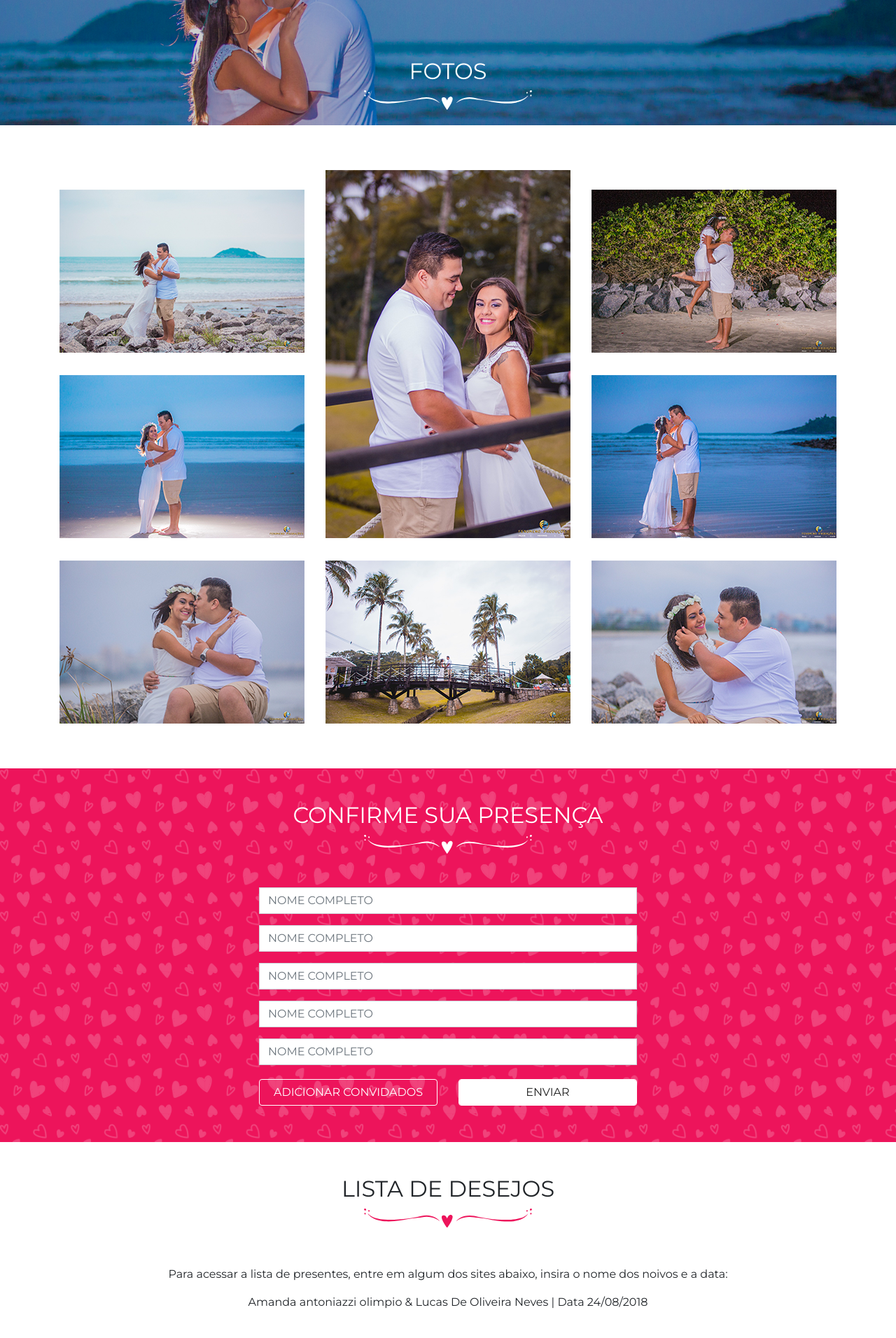
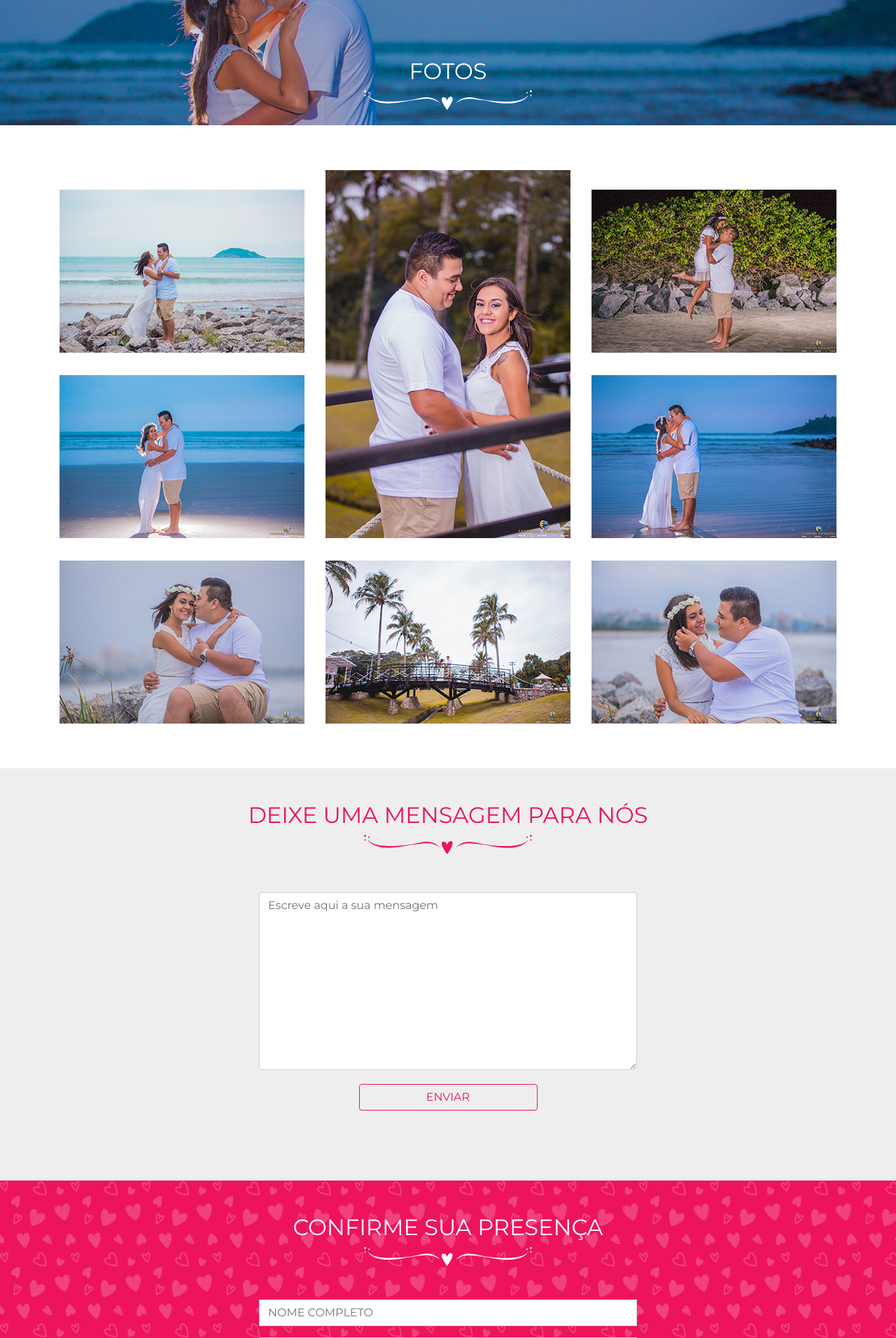
Before and after one commit to gustahenry/lucas, a PHP site: page /?msgs=1 in a window 1280 px wide. Shown: the part 1720-3632 px from the top of the page at 70% size. Run offline with PHP 8.4, Linux system fonts and the light colour scheme; data that the repository does not hold is empty; some libraries are stand-ins or nearby versions.

Commit message:
inclusao de mensagens

```diff
--- a/assets/css/custom.css
+++ b/assets/css/custom.css
@@ -40,6 +39,13 @@ body{
     background-attachment: ;
     background-size: cover;
     color:#fff;
+}
+.mensagem{
+	color: #ed145b;
+	background-color: #eee;
+}
+.text-custom{
+	color: #ed145b;
 }
 .presenca{
 	color: #fff;
--- a/database.php
+++ b/database.php
@@ -4,8 +4,8 @@ $host = 'mysql.hostinger.com.br';
 $user = 'u805018327_prese';
 $pass = '10019266';
 $db   = 'u805018327_prese';
+
 /*
-
 $host = 'localhost';
 $user = 'root';
 $pass = '10019266';
--- a/index.php
+++ b/index.php
@@ -17,6 +17,9 @@
           </li>
           <li class="nav-item active">
             <a class="nav-link" href="#fotos">FOTOS</a>
+          </li>
+          <li class="nav-item active">
+            <a class="nav-link" href="#mensagem">MENSAGEM</a>
           </li>
           <li class="nav-item active">
             <a class="nav-link" href="#presenca">CONFIRMAR PRESENÇA</a>
@@ -179,7 +182,78 @@
   </div>
 </div>
 
-<div class="presenca mt-5 py-5" id="presenca">
+<div class="mensagem mt-5 py-5" id="mensagem">
+    <div class="text-center pb-5">
+      <h2>DEIXE UMA MENSAGEM PARA NÓS</h2>
+      <svg version="1.1" id="Layer_1" xmlns="http://www.w3.org/2000/svg" xmlns:xlink="http://www.w3.org/1999/xlink" x="0px" y="0px"
+   viewBox="0 0 470.9 54.2" style="enable-background:new 0 0 470.9 54.2; width: 15rem;" xml:space="preserve">
+<style type="text/css">
+  .st0{fill:#ed145b;}
+</style>
+<g>
+  <path class="st0" d="M248.2,21.4c-0.2-0.7-0.6-1.4-1.1-2c-0.6-0.6-1.2-0.9-1.8-1.2c-1.2-0.6-2.8-0.8-4.1-0.4
+    c-2.6,0.8-4.1,2.7-5.4,4.4c-1.2,1.8-2.2,3.8-2.9,5.8c-0.6-1.9-1.6-3.8-3-5.4c-1.3-1.6-3.3-3.1-5.8-3.3c-1.2-0.1-2.4,0.1-3.6,0.5
+    c-0.7,0.2-1.4,0.8-1.9,1.4c-0.5,0.7-0.7,1.4-0.8,2.1c-0.3,2.7,0.4,4.7,1,6.8c1.4,4,3.4,7.6,5.4,11.2c2.1,3.5,4.3,6.9,6.7,10.3
+    l2,2.8l2-2.8c2.6-3.5,4.8-7.1,7-10.8c2.1-3.8,4.1-7.6,5.4-11.9C248.2,26.5,248.8,24.2,248.2,21.4z"/>
+  <g>
+    <g>
+      <path class="st0" d="M211.6,34.8c-3.5-2.6-7.3-4.7-11.2-6.4c-3.9-1.7-8-3-12.2-3.8c-4.2-0.9-8.4-1.3-12.6-1.3
+        c-4.2-0.1-8.4,0.5-12.8,1c-4.3,0.5-8.7,1-13,1.5c-4.3,0.5-8.7,1.1-13,1.7c-8.7,1.3-17.3,2.9-25.9,4.5c-8.6,1.6-17.4,2.8-26.1,3.5
+        c-8.8,0.7-17.6,1-26.5,0.4c-8.8-0.7-17.8-2.1-26.2-5.4c-4.2-1.5-8.2-3.7-11.9-6.3l-2.7-2.1c-0.9-0.7-1.6-1.6-2.4-2.3
+        c-1.7-1.5-2.9-3.4-4.2-5.2l0.4-0.3c3,3.1,6.4,5.9,10.1,7.9c3.7,2.1,7.7,3.7,11.8,4.8c8.2,2.4,16.7,3.5,25.3,4
+        c8.6,0.5,17.3,0.6,25.9,0.2c8.7-0.4,17.4-1,26.1-1.7c8.7-0.8,17.4-1.8,26-3.5c8.6-1.6,17.1-3.8,25.7-5.5
+        c8.6-1.7,18.1-1.9,26.7,0.6c8.7,2.3,16.9,6.7,22.9,13.2L211.6,34.8z"/>
+      <path class="st0" d="M15.3,5.5c0.5,0.9,0.7,1.6,0.3,2.5c-0.3,0.7-1.2,1.1-2,0.9c-1-0.2-1.4-0.9-1.8-1.8C11,5.2,14.2,3.6,15.3,5.5
+        z"/>
+      <path class="st0" d="M3.4,12.5c0.4,0.2,0.7,0.4,1,0.7c2.1,2.1-1.4,5-3,2.6c-0.1-0.2-0.3-0.4-0.4-0.6C0.2,13.5,1.7,11.8,3.4,12.5z
+        "/>
+      <path class="st0" d="M3.7,0.2c1.1,0.5,1.6,1.3,2.1,2.4C6.3,4,5.2,5.5,3.9,5.6c-1.5,0-2.5-0.4-3.4-1.7C-1.1,1.8,1.5-0.8,3.7,0.2z"
+        />
+    </g>
+    <g>
+      <path class="st0" d="M259,34.5c6.1-6.5,14.3-10.9,22.9-13.2c8.7-2.4,18.1-2.3,26.7-0.6c8.7,1.6,17.1,3.9,25.7,5.5
+        c8.6,1.6,17.3,2.7,26,3.5c8.7,0.7,17.4,1.3,26.1,1.7c8.7,0.4,17.3,0.3,25.9-0.2c8.6-0.4,17.2-1.6,25.3-4
+        c4.1-1.1,8.1-2.8,11.8-4.8c3.7-2.1,7.1-4.8,10.1-7.9l0.4,0.3c-1.3,1.7-2.5,3.7-4.2,5.2c-0.8,0.8-1.5,1.7-2.4,2.3l-2.7,2.1
+        c-3.7,2.5-7.7,4.8-11.9,6.3c-8.4,3.2-17.3,4.7-26.2,5.4c-8.9,0.6-17.7,0.3-26.5-0.4c-8.8-0.7-17.5-1.9-26.1-3.5
+        c-8.6-1.5-17.2-3.2-25.9-4.5c-4.3-0.7-8.7-1.2-13-1.7c-4.3-0.5-8.7-1-13-1.5c-4.3-0.5-8.6-1.1-12.8-1c-4.2,0-8.5,0.4-12.6,1.3
+        c-4.2,0.9-8.2,2.1-12.2,3.8c-3.9,1.7-7.8,3.8-11.2,6.4L259,34.5z"/>
+      <path class="st0" d="M455.6,5.5c-0.5,0.9-0.7,1.6-0.3,2.5c0.3,0.7,1.2,1.1,2,0.9c1-0.2,1.4-0.9,1.8-1.8
+        C459.8,5.2,456.6,3.6,455.6,5.5z"/>
+      <path class="st0" d="M467.4,12.5c-0.4,0.2-0.7,0.4-1,0.7c-2.1,2.1,1.4,5,3,2.6c0.1-0.2,0.3-0.4,0.4-0.6
+        C470.6,13.5,469.2,11.8,467.4,12.5z"/>
+      <path class="st0" d="M467.2,0.2c-1.1,0.5-1.6,1.3-2.1,2.4c-0.5,1.3,0.6,2.8,1.9,2.9c1.5,0,2.5-0.4,3.4-1.7
+        C471.9,1.8,469.4-0.8,467.2,0.2z"/>
+    </g>
+  </g>
+</g>
+</svg>
+    </div>
+
+    <div class="container">
+
+              <?php
+                $msgs = $_GET['msgs'];
+                if($msgs=='sucesso'){echo '<p class="text-custom font-weight-bold text-center">Sua mensagem foi enviada.</p>';}
+                if($msgs=='erro'){echo '<p class="text-custom font-weight-bold text-center">Não conseguimos enviar sua mensagem, tente novamente.</p>';}
+              ?>
+
+      <div class="row justify-content-center">
+        <div class="col-md-6 col-sm-12">
+          <form method="post" action="mensagem.php">
+              <div class="form-group" id="campo">
+                <textarea class="form-control" id="mensagem" name="mensagem" placeholder="Escreve aqui a sua mensagem" cols="30" rows="10"></textarea>
+              </div>
+
+            <div class="row justify-content-center pb-5">
+              <div class="col-md-6 col-sm-12 my-1"><button type="submit" class="btn btn-primary form-control btn-rosa-borda">ENVIAR</button></div>
+            </div>
+          </form>
+        </div>
+      </div>
+    </div>
+</div>
+
+<div class="presenca py-5" id="presenca">
     <div class="text-center pb-5">
       <h2>CONFIRME SUA PRESENÇA</h2>
       <img style="width: 15rem;" src="assets/img/coracao.svg" alt="">
```
Also changed, not shown: other parts of assets/css/custom.css (+40 -1 lines), mensagem.php (added, +16 -0 lines), assets/img/bg-home-1200.jpg (added), assets/img/bg-home-320.jpg (added), assets/img/bg-home-480.jpg (added), assets/img/bg-home-768.jpg (added), 4 other files.
